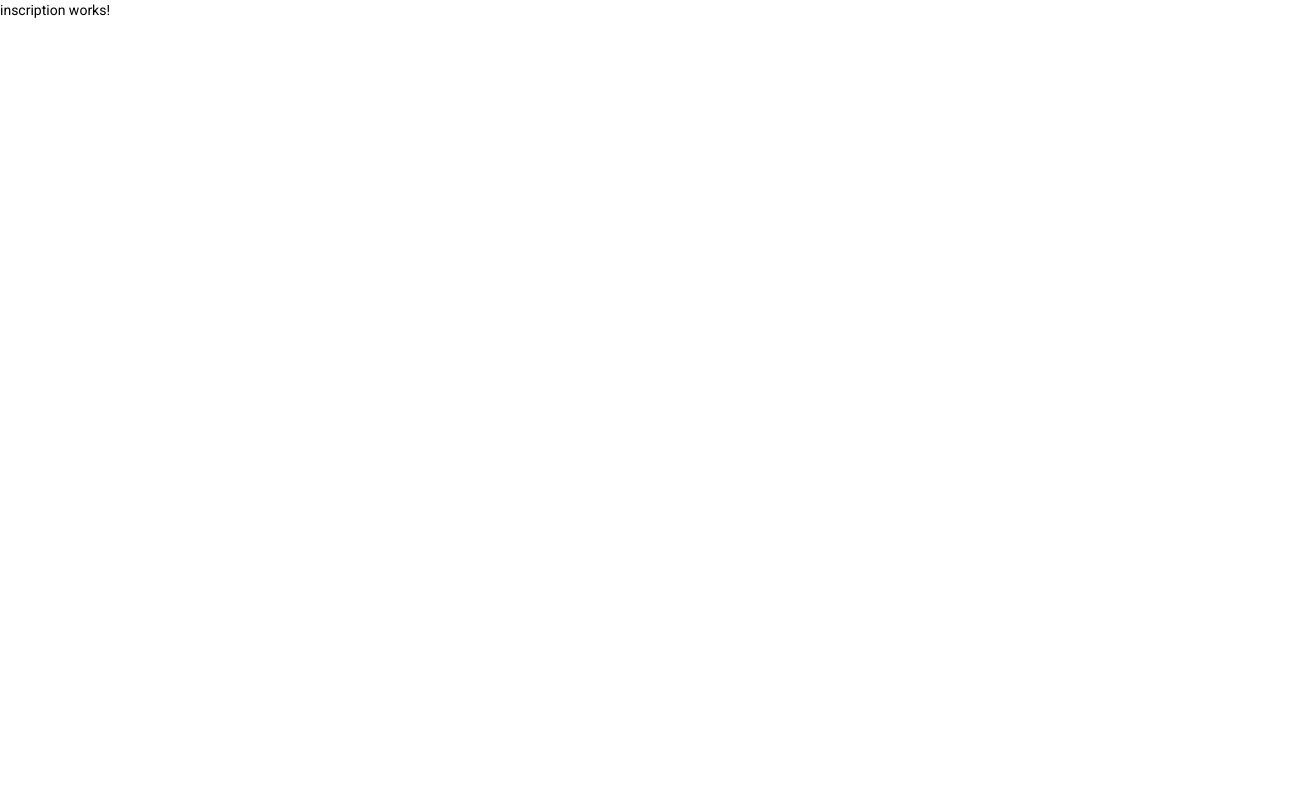
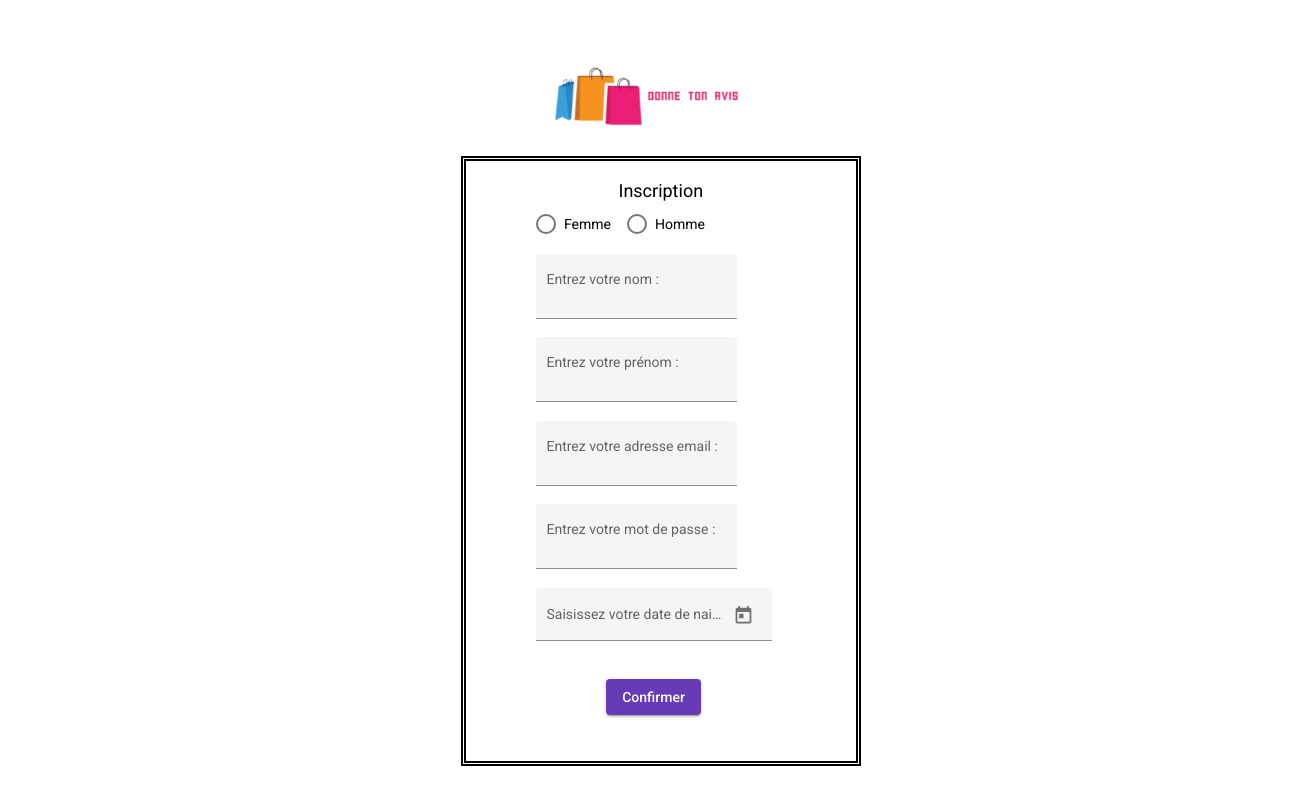
Before and after one commit to Juliette98/donne_moi_ton_avis, an Angular app in the folder frontend/: page /inscription in a window 1280 px wide. Shown: the whole page, 1301 px wide, since content can reach past the window. Built offline with nearby package versions, Linux system fonts and the light colour scheme.

Commit message:
1st push: Inscription done

```diff
--- /dev/null
+++ b/frontend/src/app/inscription.service.ts
@@ -0,0 +1,18 @@
+import { Injectable } from '@angular/core';
+import { HttpClient } from '@angular/common/http';
+import {Observable} from "rxjs";
+
+@Injectable({
+  providedIn: 'root'
+})
+export class InscriptionService {
+  registeredClient: any = null;
+  constructor(private http: HttpClient) {
+  }
+
+  addClient(clientGender: any, clientFname: any, clientLname: any, clientEmail: any, clientMdp: any, clientBirthday: any): Observable<any>{
+    return this.http.post('http://localhost:3000/register',{clientGender, clientFname, clientLname, clientEmail, clientMdp, clientBirthday}, {withCredentials: true});
+  }
+
+
+}
--- a/frontend/src/app/inscription/inscription.component.html
+++ b/frontend/src/app/inscription/inscription.component.html
@@ -1 +1,47 @@
-<p>inscription works!</p>
+<img [src]="logoPath" alt="logo" width="200px" class="margin-logo"/>
+<div class="w-400 margin-form">
+  <div class="border-form h-600">
+    <p class="text-center mt-1 font-size-lg">Inscription</p>
+
+      <mat-radio-group appearance="fill"  class="margin-input" [(ngModel)]="clientGender">
+          <mat-radio-button value="Femme">Femme</mat-radio-button>
+          <mat-radio-button value="Homme">Homme</mat-radio-button>
+      </mat-radio-group>
+      <br><br>
+      <mat-form-field appearance="fill" class="margin-input">
+        <mat-label>Entrez votre nom :</mat-label>
+        <input matInput placeholder="Nom" class="input-size" [(ngModel)]="clientFname">
+      </mat-form-field>
+      <br>
+      <mat-form-field appearance="fill" class="margin-input">
+        <mat-label>Entrez votre prénom :</mat-label>
+        <input matInput placeholder="Prénom" class="input-size" [(ngModel)]="clientLname">
+      </mat-form-field>
+      <br>
+      <mat-form-field appearance="fill"  class="margin-input">
+        <mat-label>Entrez votre adresse email :</mat-label>
+        <input matInput type="email" placeholder="Email" class="input-size" [(ngModel)]="clientEmail">
+      </mat-form-field>
+      <br>
+      <mat-form-field appearance="fill" class="margin-input">
+        <mat-label>Entrez votre mot de passe :</mat-label>
+        <input matInput type="password" placeholder="Mot de passe" class="input-size" [(ngModel)]="clientMdp">
+      </mat-form-field>
+      <br>
+      <mat-form-field appearance="fill" class="margin-input">
+        <mat-label>Saisissez votre date de naissance :</mat-label>
+        <input matInput placeholder="Date de naissance" [matDatepicker]="datepicker" [(ngModel)]="clientBirthday">
+        <mat-datepicker-toggle matSuffix [for]="datepicker"></mat-datepicker-toggle>
+        <mat-datepicker #datepicker>
+          <mat-datepicker-actions>
+            <button mat-button matDatepickerCancel>Cancel</button>
+            <button mat-raised-button color="primary" matDatepickerApply>Apply</button>
+          </mat-datepicker-actions>
+        </mat-datepicker>
+      </mat-form-field>
+
+      <button (click)="addNote()" mat-raised-button color="primary" class="margin-center mt-1">
+        Confirmer
+      </button>
+  </div>
+</div>
--- a/frontend/src/app/inscription/inscription.component.scss
+++ b/frontend/src/app/inscription/inscription.component.scss
@@ -0,0 +1,68 @@
+.bg-color-red{
+  background-color: red;
+}
+
+.bg-color-blue{
+  background-color: blue;
+}
+
+.w-400{
+  width: 400px;
+}
+
+.h-300{
+  height: 300px;
+}
+
+.h-600{
+  height: 600px;
+}
+
+.h-100{
+  height: 100px;
+}
+
+.margin-form{
+  margin: 10% 36%;
+}
+
+.margin-input{
+  margin: 0% 18%;
+}
+
+.margin-logo{
+  margin: 5% 43% -9%;
+}
+
+.margin-center{
+  margin: 0% 36%;
+}
+
+.border-form{
+  border: thick double ;
+}
+
+.mt-1{
+  margin-top: 5%;
+}
+
+.text-center{
+  text-align: center;
+}
+
+.font-size-lg{
+  font-size: large;
+}
+
+.font-size-s{
+  font-size: small;
+}
+
+.input-size{
+  width: 250px;
+  height: 30px;
+}
+
+.mat-radio-button ~ .mat-radio-button {
+  margin-left: 16px;
+}
--- a/frontend/src/app/inscription/inscription.component.ts
+++ b/frontend/src/app/inscription/inscription.component.ts
@@ -1,4 +1,6 @@
 import { Component, OnInit } from '@angular/core';
+import {InscriptionService} from "../inscription.service";
+import {Router} from "@angular/router";
 
 @Component({
   selector: 'app-inscription',
@@ -7,9 +9,31 @@ import { Component, OnInit } from '@angular/core';
 })
 export class InscriptionComponent implements OnInit {
 
-  constructor() { }
+  gender: string[] = ['Femme', 'Homme'];
+  logoPath: any;
+
+  clientGender: string = "";
+  clientFname: string = "";
+  clientLname: string = "";
+  clientEmail: string = "";
+  clientMdp: string = "";
+  clientBirthday: string = "";
+
+  constructor(public inscriptionService: InscriptionService, public router: Router) { }
 
   ngOnInit(): void {
+    this.logoPath = "../../assets/images/util/logo.png";
   }
 
+  addNote(): void {
+       this.inscriptionService.addClient(this.clientBirthday,this.clientMdp,this.clientEmail,this.clientLname,this.clientFname,this.clientGender).subscribe(
+         () => {
+           this.router.navigate(['/connexion'])
+
+         },
+         (error: any) => {
+        console.log('error', error);
+      }
+    );
+  }
 }
--- a/frontend/src/app/publication-block/publication-block.component.html
+++ b/frontend/src/app/publication-block/publication-block.component.html
@@ -1 +1,3 @@
-<p>publication-block works!</p>
+<app-header></app-header>
+<router-outlet></router-outlet>
+(Publication)
--- a/frontend/src/app/publication-block/publication-block.component.ts
+++ b/frontend/src/app/publication-block/publication-block.component.ts
@@ -13,3 +13,6 @@ export class PublicationBlockComponent implements OnInit {
   }
 
 }
+
+export class CreationPublicationComponent {
+}
```
Also changed, not shown: frontend/src/app/app.module.ts (+16 -11 lines), 2 other files (tests, documents, lock files or other folders).
